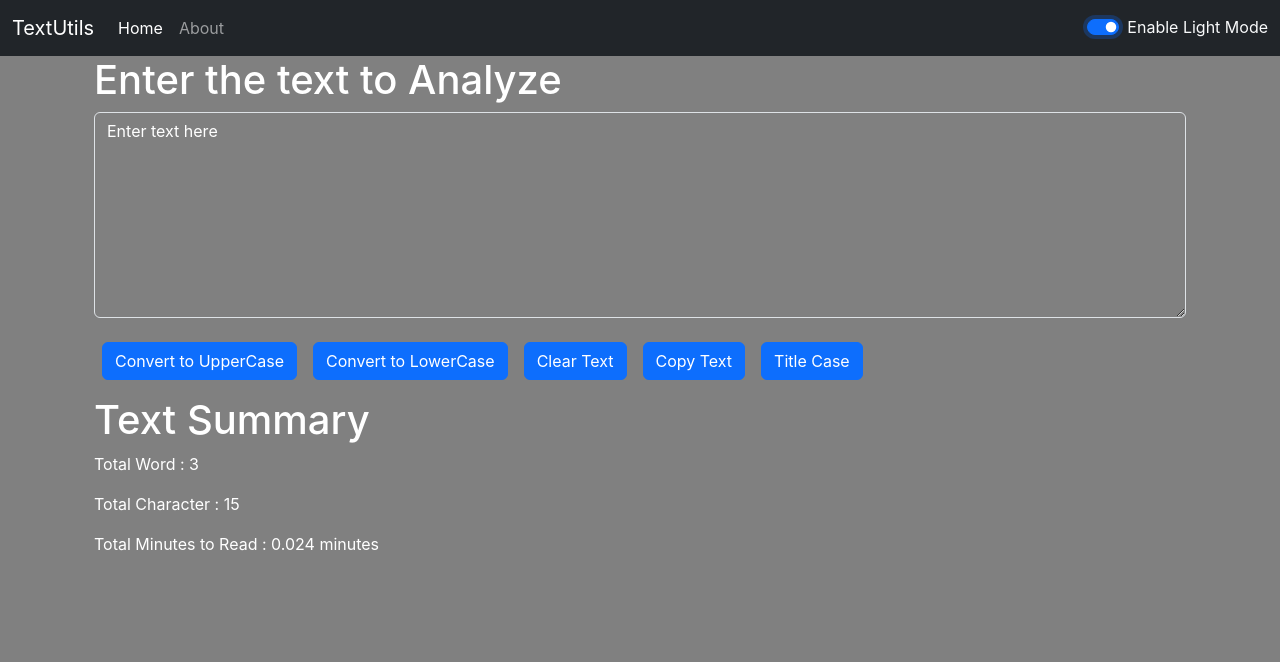
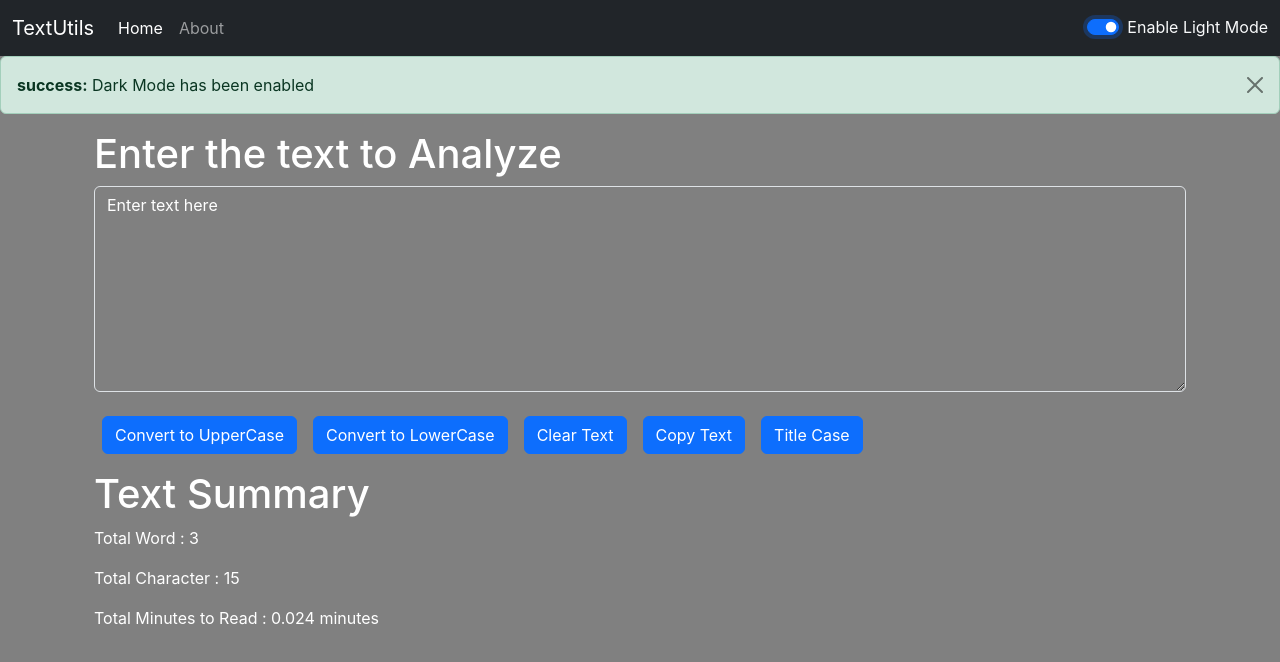
Before and after one commit to nishanlimbuchemjong/React-JS-Full-Beginner-s-Practice, a React (Create React App) app: page / in a window 1280 px wide. Both pictures are taken after a click on the switch "Enable Dark Mode". Shown: the top 662 px of the page. Built offline with nearby package versions, Linux system fonts and the light colour scheme.

Commit message:
Alert.js file created. alert message showned when dark switch mode is on and light mode is on

```diff
--- a/src/App.js
+++ b/src/App.js
@@ -3,24 +3,35 @@
 import About from './components/About';
 import Navbar from './components/Navbar';
 import TextForm from './components/TextForm';
+import Alert from './components/Alert';
 
 function App() {
   const [mode, setMode] = useState('light');
+  const [alert, setAlert] = useState(null);
 
+  const showAlert = (message, type)=>{
+      setAlert({
+        msg: message,
+        type: type
+      })
+  }
   const toggleMode = ()=>{
     if(mode === 'light'){
       setMode('dark');
       document.body.style.backgroundColor = 'grey';
+      showAlert("Dark Mode has been enabled", "success");
     } else {
       setMode('light');
       document.body.style.backgroundColor = 'white';
+      showAlert("Light Mode has been enabled", "success");
     }
   }
   return (
     <>
     <Navbar title="TextUtils" mode={mode} toggleMode={toggleMode}/>
+    <Alert alert={alert}/>
     <div className="container">
-    <TextForm heading="Enter the text to Analyze" mode={mode}/>
+    <TextForm heading="Enter the text to Analyze" mode={mode} />
     {/* <About/> */}
     </div>
     </>
--- /dev/null
+++ b/src/components/Alert.js
@@ -0,0 +1,10 @@
+import React from 'react'
+
+export default function Alert(props) {
+  return (
+    props.alert && <div className={`alert alert-${props.alert.type} alert-dismissible fade show`} role="alert">
+        <strong>{props.alert.type}:</strong> {props.alert.msg}
+        <button type="button" className="btn-close" data-bs-dismiss="alert" aria-label="Close"></button>
+    </div>
+  )
+}
```
